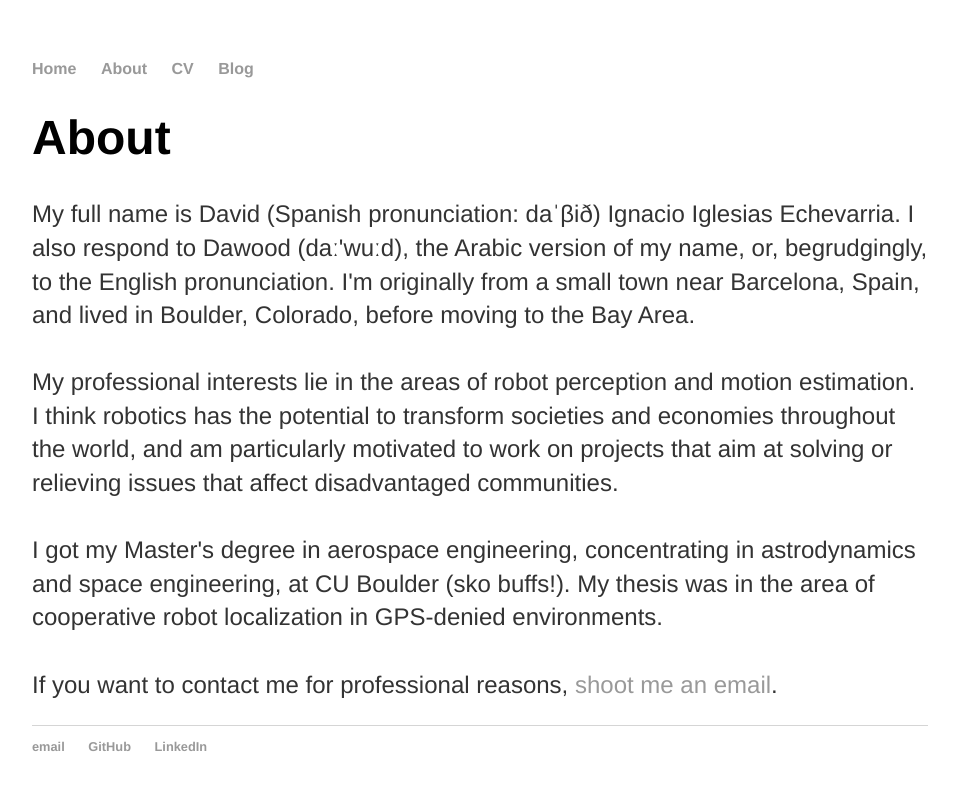
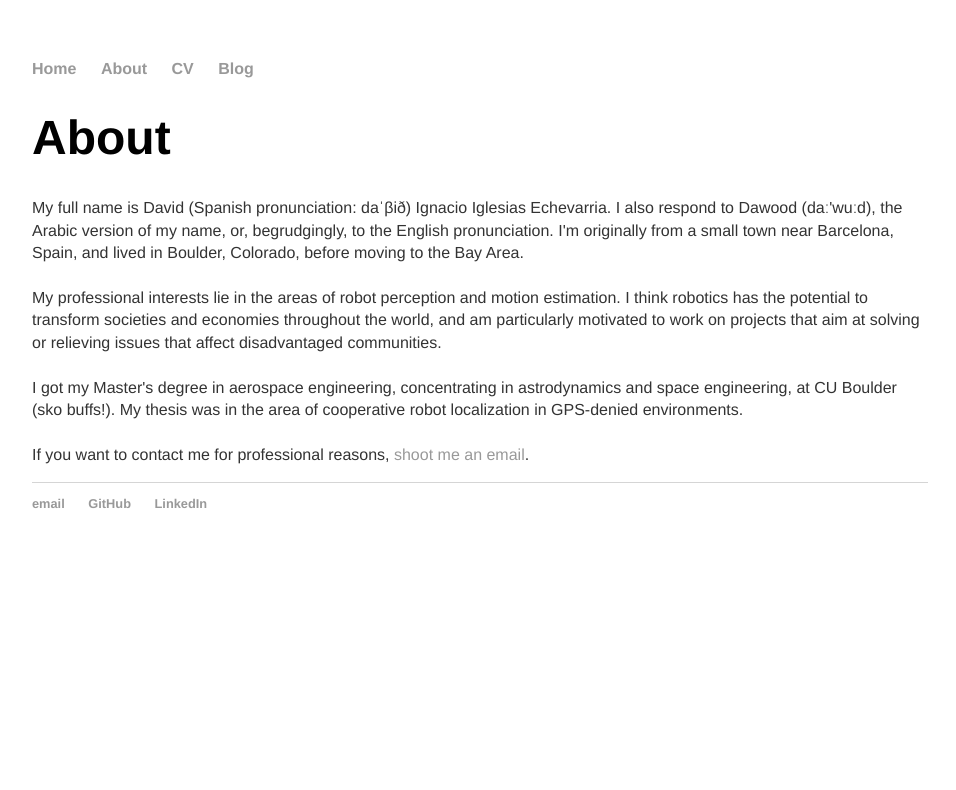
Before and after one commit to davidiglesias/davidiglesias.github.io, a Jekyll site: the page built from about/index.html, in a window 1280 px wide. Shown: the top 790 px of the page, without its empty margins (160-1116 px from the left). Built offline with Jekyll 4.4.1, drawn with Linux system fonts in a browser that asks for light colours.

Commit message:
more formatting

```diff
--- a/about/index.html
+++ b/about/index.html
@@ -3,7 +3,7 @@ layout: default
 title: About
 ---
 <h1>{{ page.title }}</h1>
-<p> My full name is David (Spanish pronunciation: daˈβið) Ignacio Iglesias Echevarria.
+<p id="small"> My full name is David (Spanish pronunciation: daˈβið) Ignacio Iglesias Echevarria.
     I also respond to Dawood (daː'wuːd), the Arabic version of my name, or, begrudgingly, to the English pronunciation.
     I'm originally from a small town near Barcelona, Spain, and lived in Boulder, Colorado, before moving to the Bay Area.
     <br><br> My professional interests lie in the areas of robot perception and motion estimation. I think robotics has the potential
--- a/css/main.css
+++ b/css/main.css
@@ -29,6 +29,11 @@ p {
     line-height: 1.4em;
     color: #333;
 }
+p#small {
+    font-size:1em;
+    font-family:'Helvetica', 'Arial', 'Sans-Serif';
+    color: #333;
+}
 img {
     padding: 0;
     display: block;
```
